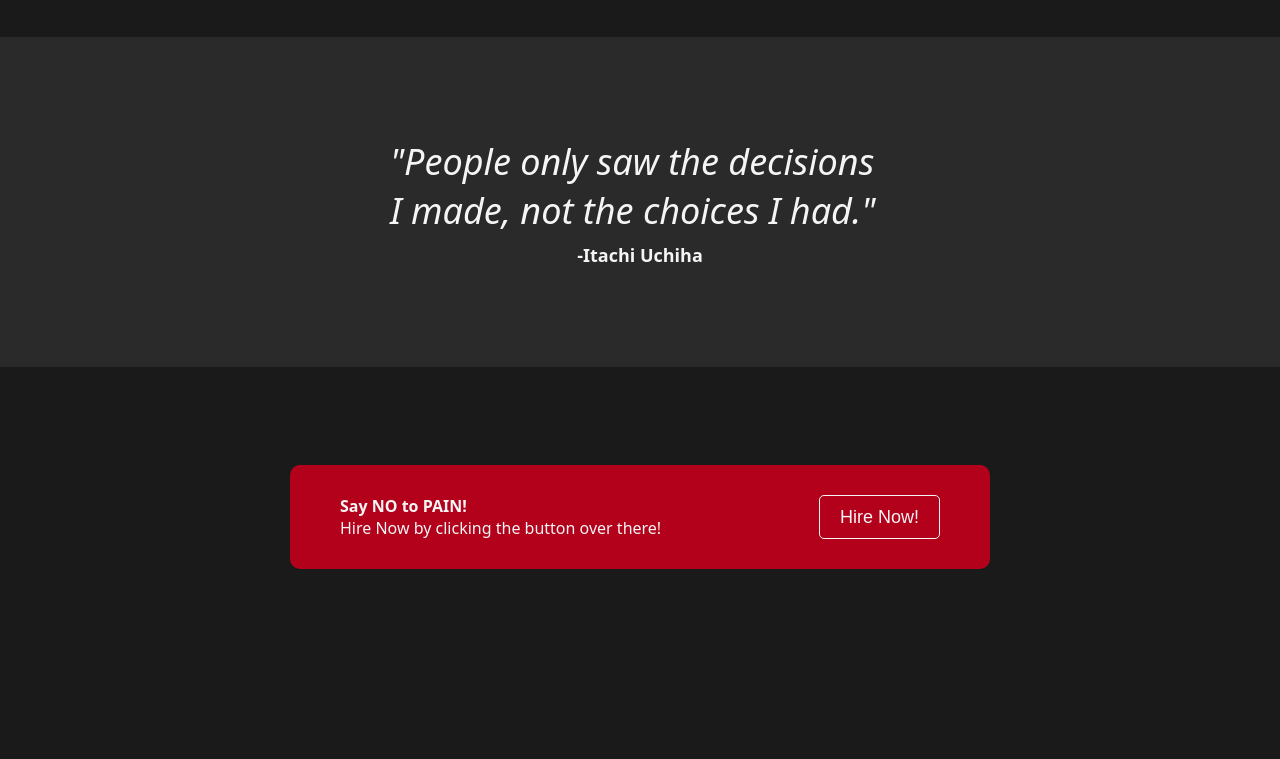
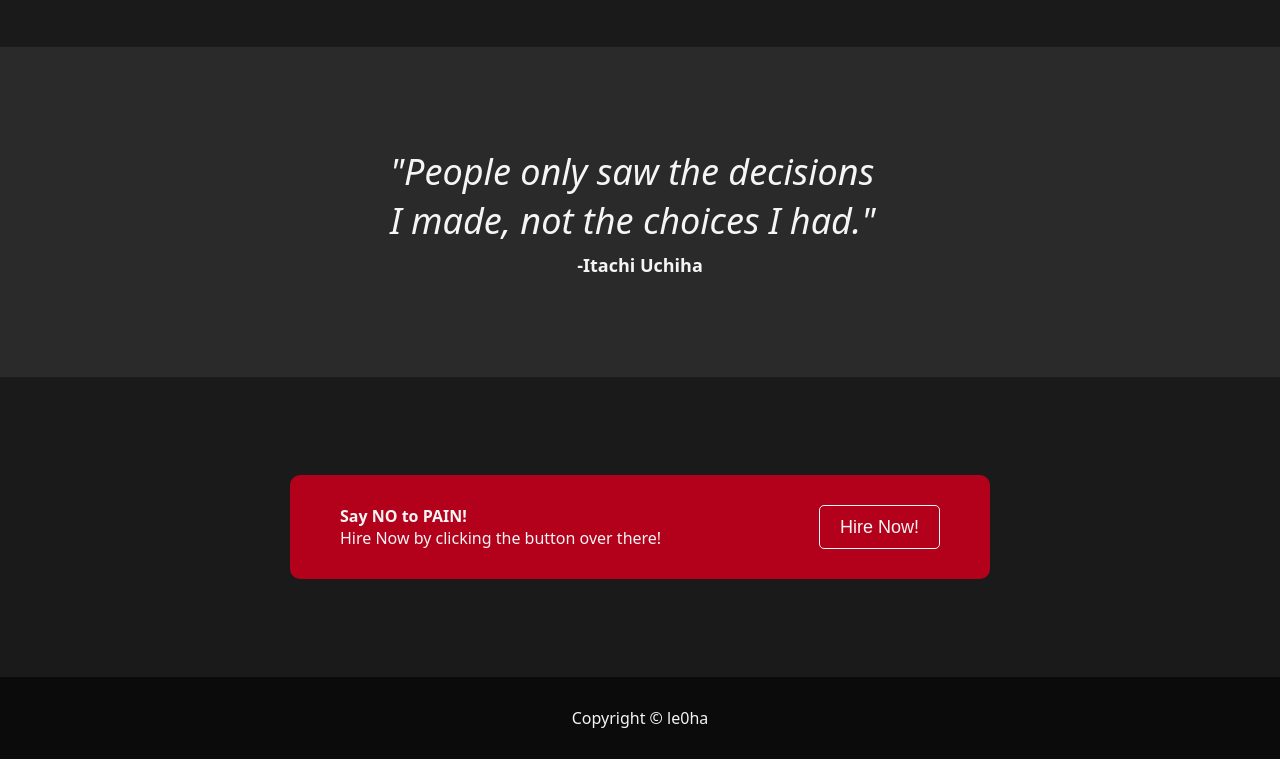
Before and after one commit to AlexeiLuchian/landing-page, a plain HTML site: page index.html in a window 1280 px wide. Shown: the part 898-1657 px from the top of the page. Before the commit the page ends 1565 px from the top, so only its background shows below. Drawn offline with Linux system fonts and the light colour scheme.

Commit message:
Add README.md and footer

```diff
--- a/index.html
+++ b/index.html
@@ -61,5 +61,6 @@
         <button class="cta-button">Hire Now!</button>
         </div>
     </div>
+    <div class="footer"><a href="https://github.com/le0ha">Copyright © le0ha</a></div>
 </body>
 </html>
--- a/style.css
+++ b/style.css
@@ -77,7 +77,7 @@ h1{
 
 .header{
     background-color: #0B0B0B;
-    padding: 0 100px 50px 100px;
+    padding: 10px 100px 50px 100px;
 }
 
 .body{
@@ -167,3 +167,12 @@ h2{
     font-size: 18px;
     border-radius: 5px;
 }
+
+.footer{
+    background-color: #0B0B0B;
+    color: #F5F5F5;
+    display: flex;
+    justify-content: center;
+    align-items: center;
+    padding: 30px;
+}
```
Also changed, not shown: 1 other file.
